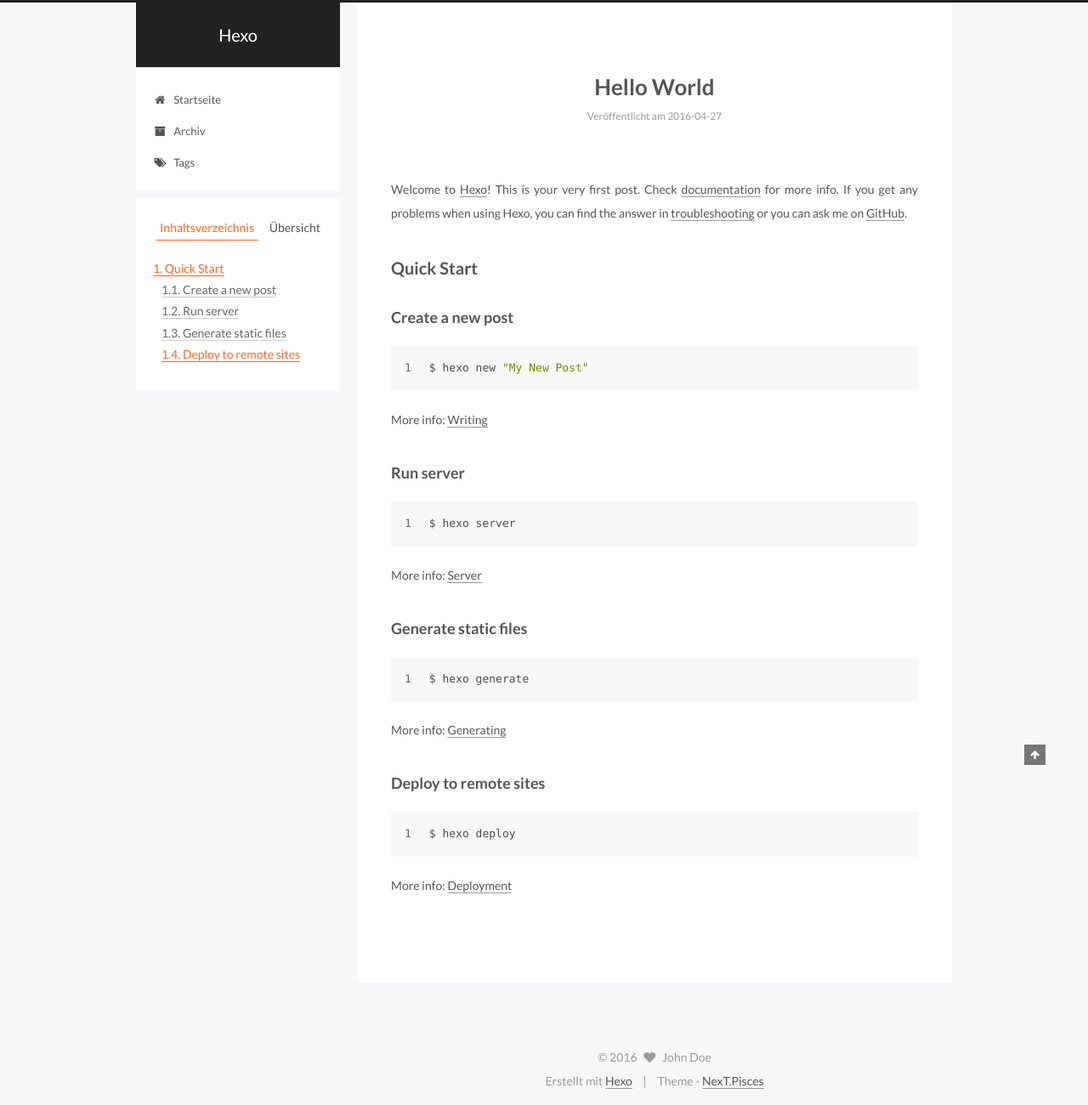
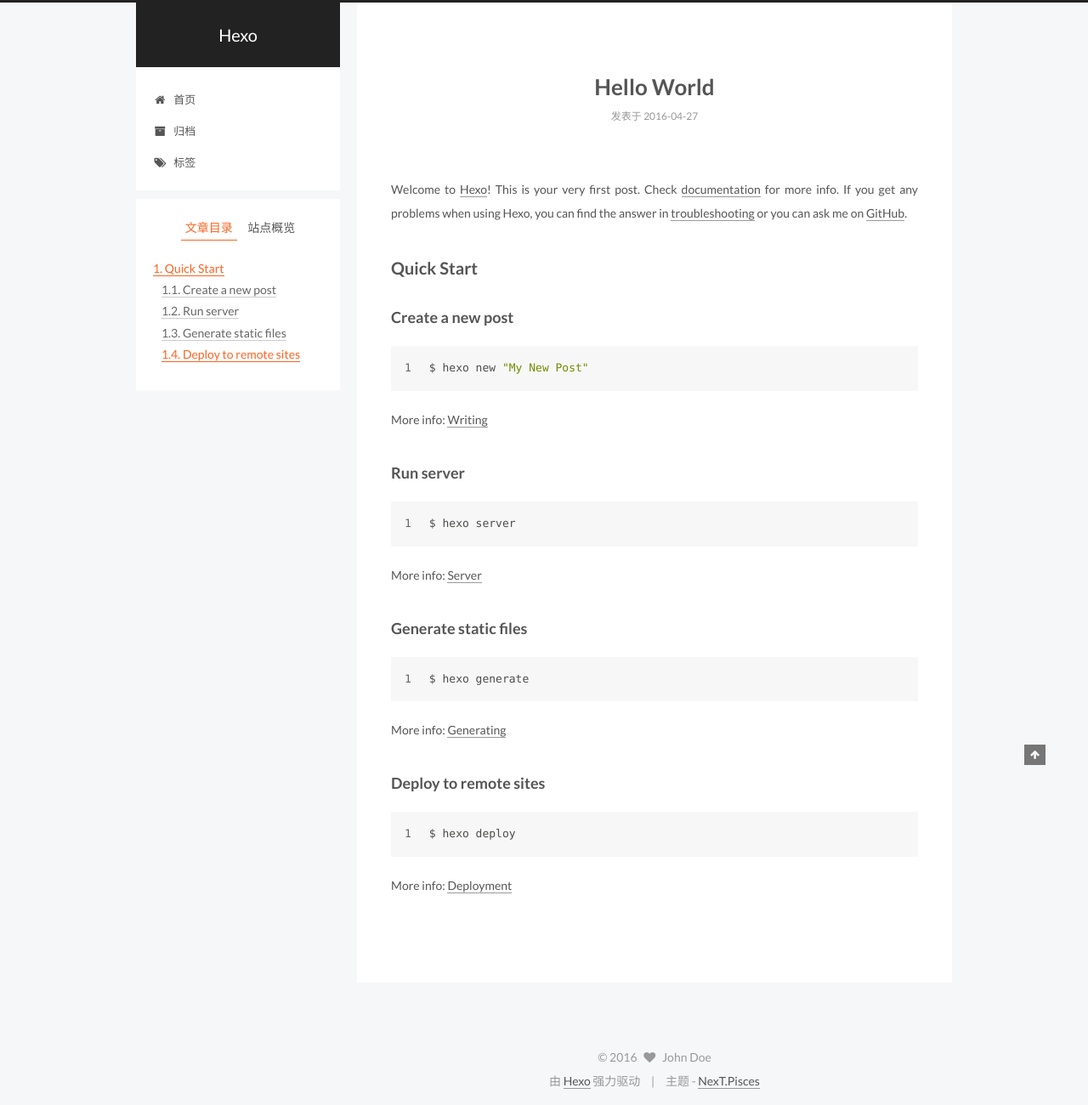
Before and after one commit to NanyangLi/nanyangli.github.io, a plain HTML site: page 2016/04/27/hello-world/index.html in a window 1280 px wide. Shown: the whole page at 85% size. Drawn offline with Linux system fonts and the light colour scheme.

Commit message:
Dist
Change Language

```diff
--- a/2016/04/27/hello-world/index.html
+++ b/2016/04/27/hello-world/index.html
@@ -105,7 +105,7 @@
     motion: true,
     duoshuo: {
       userId: 0,
-      author: 'Author'
+      author: '博主'
     }
   };
 </script>
@@ -113,7 +113,7 @@
   <title> Hello World | Hexo </title>
 </head>
 
-<body itemscope itemtype="http://schema.org/WebPage" lang="">
+<body itemscope itemtype="http://schema.org/WebPage" lang="zh-Hans">
 
 
 
@@ -168,7 +168,7 @@
 
               <i class="menu-item-icon fa fa-home fa-fw"></i> <br />
 
-            Startseite
+            首页
           </a>
         </li>
 
@@ -178,7 +178,7 @@
 
               <i class="menu-item-icon fa fa-archive fa-fw"></i> <br />
 
-            Archiv
+            归档
           </a>
         </li>
 
@@ -188,7 +188,7 @@
 
               <i class="menu-item-icon fa fa-tags fa-fw"></i> <br />
 
-            Tags
+            标签
           </a>
         </li>
 
@@ -241,7 +241,7 @@
             <span class="post-meta-item-icon">
               <i class="fa fa-calendar-o"></i>
             </span>
-            <span class="post-meta-item-text">Veröffentlicht am</span>
+            <span class="post-meta-item-text">发表于</span>
             <time itemprop="dateCreated" datetime="2016-04-27T22:00:55+08:00" content="2016-04-27">
               2016-04-27
             </time>
@@ -343,10 +343,10 @@
 
         <ul class="sidebar-nav motion-element">
           <li class="sidebar-nav-toc sidebar-nav-active" data-target="post-toc-wrap" >
-            Inhaltsverzeichnis
+            文章目录
           </li>
           <li class="sidebar-nav-overview" data-target="site-overview">
-            Übersicht
+            站点概览
           </li>
         </ul>
 
@@ -363,7 +363,7 @@
           <div class="site-state-item site-state-posts">
             <a href="/archives">
               <span class="site-state-item-count">1</span>
-              <span class="site-state-item-name">Artikel</span>
+              <span class="site-state-item-name">日志</span>
             </a>
           </div>
 
@@ -421,11 +421,11 @@
 </div>
 
 <div class="powered-by">
-  Erstellt mit  <a class="theme-link" href="http://hexo.io">Hexo</a>
+  由 <a class="theme-link" href="http://hexo.io">Hexo</a> 强力驱动
 </div>
 
 <div class="theme-info">
-  Theme -
+  主题 -
   <a class="theme-link" href="https://github.com/iissnan/hexo-theme-next">
     NexT.Pisces
   </a>
```
Also changed, not shown: archives/2016/04/index.html (+10 -10 lines), archives/2016/index.html (+10 -10 lines), archives/index.html (+10 -10 lines), index.html (+9 -9 lines).
